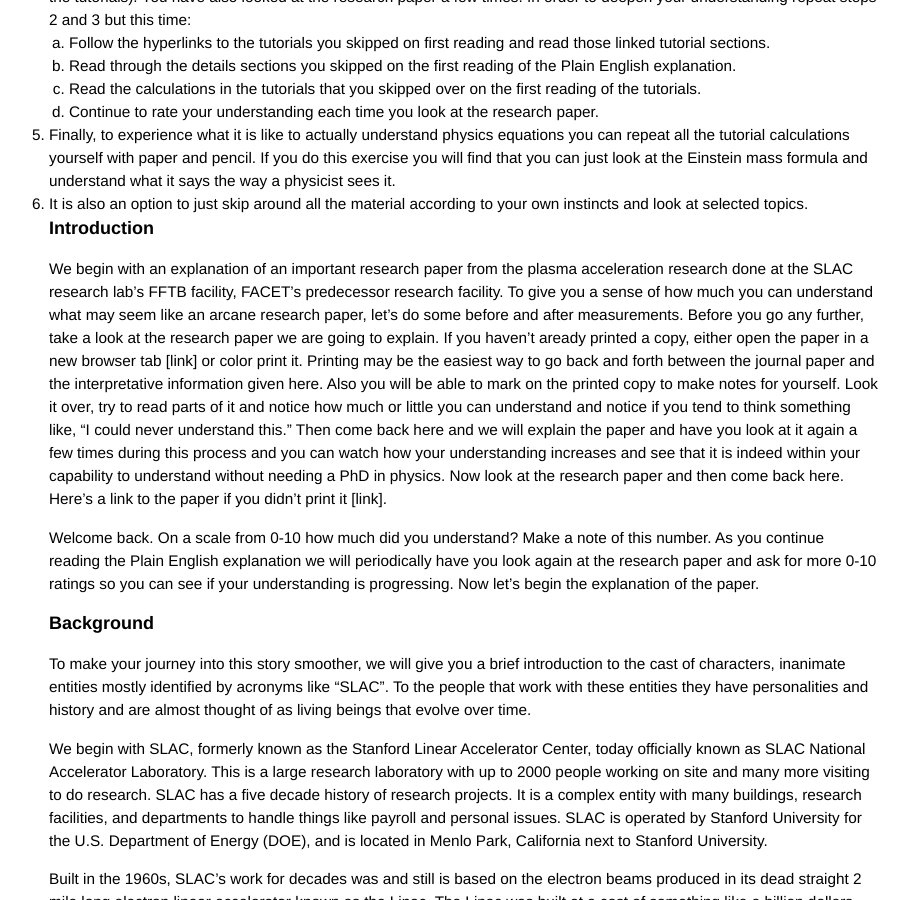
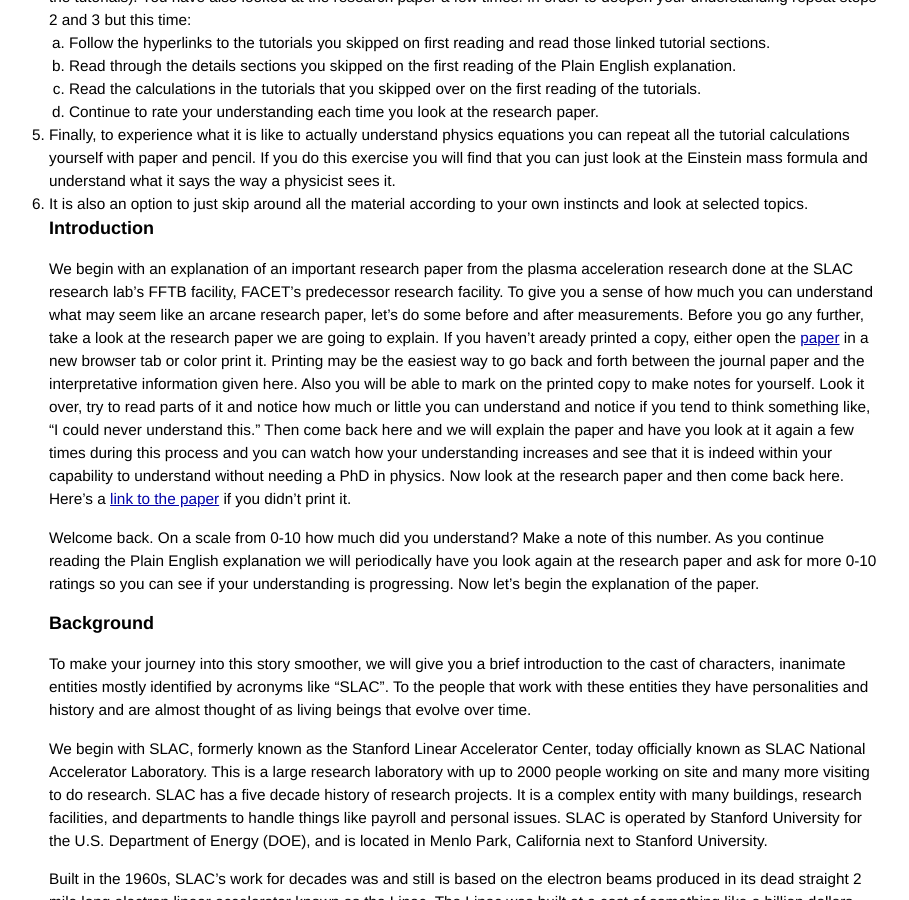
Before and after one commit to grbfacet/facet, a Jekyll site: the page built from energy-doubling-exposition.md, in a window 1280 px wide and 900 px high, scrolled down 812 px. Shown: the whole window, without its empty margins (176-1085 px from the left). Built offline with Jekyll 4.4.1, drawn with Linux system fonts in a browser that asks for light colours.

Commit message:
Update energy-doubling-exposition.md

```diff
--- a/energy-doubling-exposition.md
+++ b/energy-doubling-exposition.md
@@ -32,7 +32,7 @@
 
 ### Introduction
 
-We begin with an explanation of an important research paper from the plasma acceleration research done at the SLAC research lab’s FFTB facility, FACET’s predecessor research facility. To give you a sense of how much you can understand what may seem like an arcane research paper, let’s do some before and after measurements. Before you go any further, take a look at the research paper we are going to explain. If you haven't aready printed a copy, either open the paper in a new browser tab [link] or color print it. Printing may be the easiest way to go back and forth between the journal paper and the interpretative information given here. Also you will be able to mark on the printed copy to make notes for yourself. Look it over, try to read parts of it and notice how much or little you can understand and notice if you tend to think something like, “I could never understand this.” Then come back here and we will explain the paper and have you look at it again a few times during this process and you can watch how your understanding increases and see that it is indeed within your capability to understand without needing a PhD in physics. Now look at the research paper and then come back here. Here’s a link to the paper if you didn't print it [link].
+We begin with an explanation of an important research paper from the plasma acceleration research done at the SLAC research lab’s FFTB facility, FACET’s predecessor research facility. To give you a sense of how much you can understand what may seem like an arcane research paper, let’s do some before and after measurements. Before you go any further, take a look at the research paper we are going to explain. If you haven't aready printed a copy, either open the [paper](/slac-pub-12363.pdf) in a new browser tab or color print it. Printing may be the easiest way to go back and forth between the journal paper and the interpretative information given here. Also you will be able to mark on the printed copy to make notes for yourself. Look it over, try to read parts of it and notice how much or little you can understand and notice if you tend to think something like, “I could never understand this.” Then come back here and we will explain the paper and have you look at it again a few times during this process and you can watch how your understanding increases and see that it is indeed within your capability to understand without needing a PhD in physics. Now look at the research paper and then come back here. Here’s a [link to the paper](/slac-pub-12363.pdf) if you didn't print it.
 
 Welcome back. On a scale from 0-10 how much did you understand? Make a note of this number. As you continue reading the Plain English explanation we will periodically have you look again at the research paper and ask for more 0-10 ratings so you can see if your understanding is progressing. Now let’s begin the explanation of the paper.
 
```
